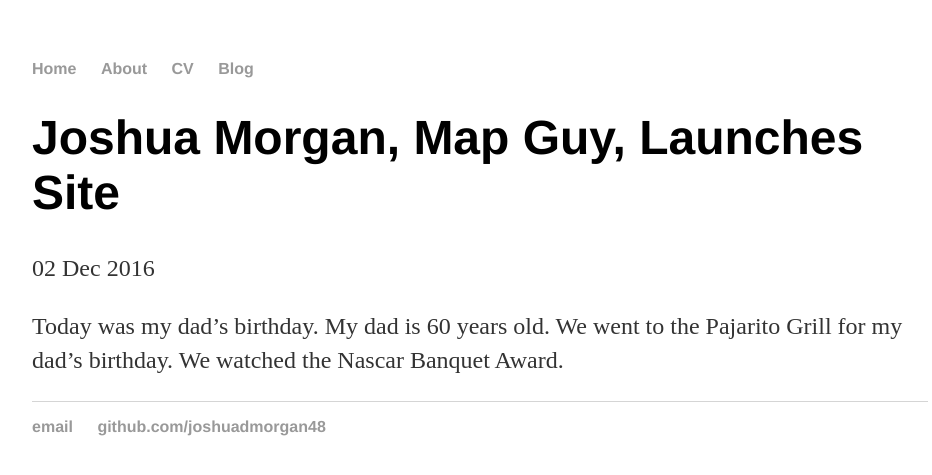
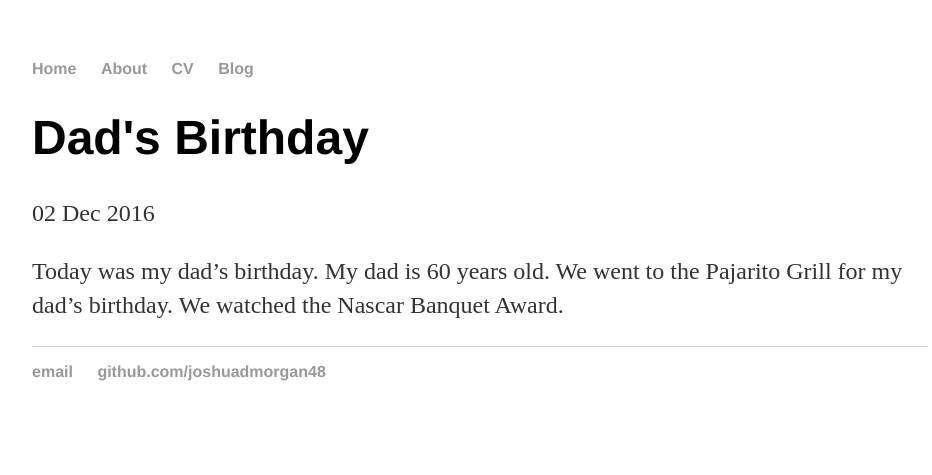
Before and after one commit to joshuadmorgan48/joshuadmorgan48.github.io, a Jekyll site: the page built from _posts/2016-12-02-dad's-birthday-post.md, in a window 1280 px wide. Shown: the top 475 px of the page, without its empty margins (160-1092 px from the left). Built offline with Jekyll 4.4.1, drawn with Linux system fonts in a browser that asks for light colours.

Commit message:
Update 2016-12-02-dad's-birthday-post.md

```diff
--- a/_posts/2016-12-02-dad's-birthday-post.md
+++ b/_posts/2016-12-02-dad's-birthday-post.md
@@ -1,6 +1,6 @@
 ---
 layout: post
-title: "Joshua Morgan, Map Guy, Launches Site"
+title: "Dad's Birthday"
 date: 2016-12-02
 ---
 
```
